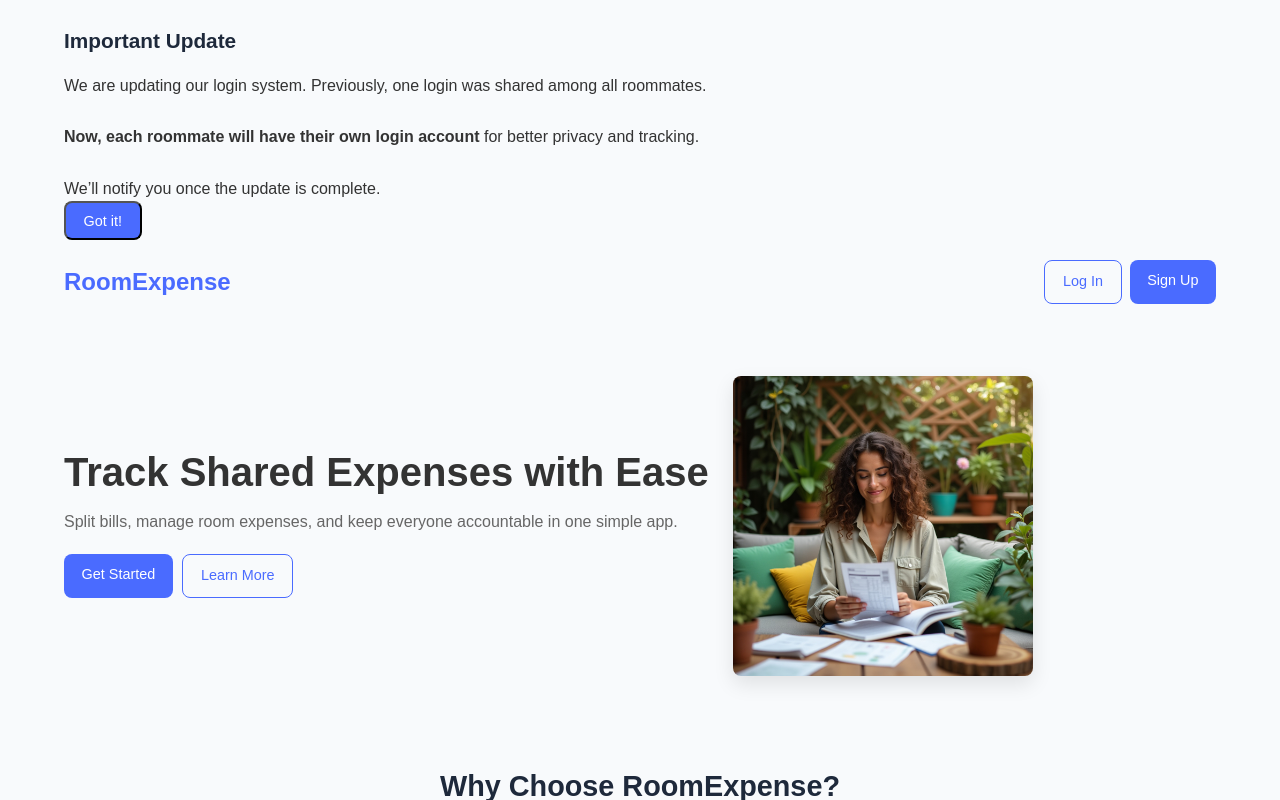
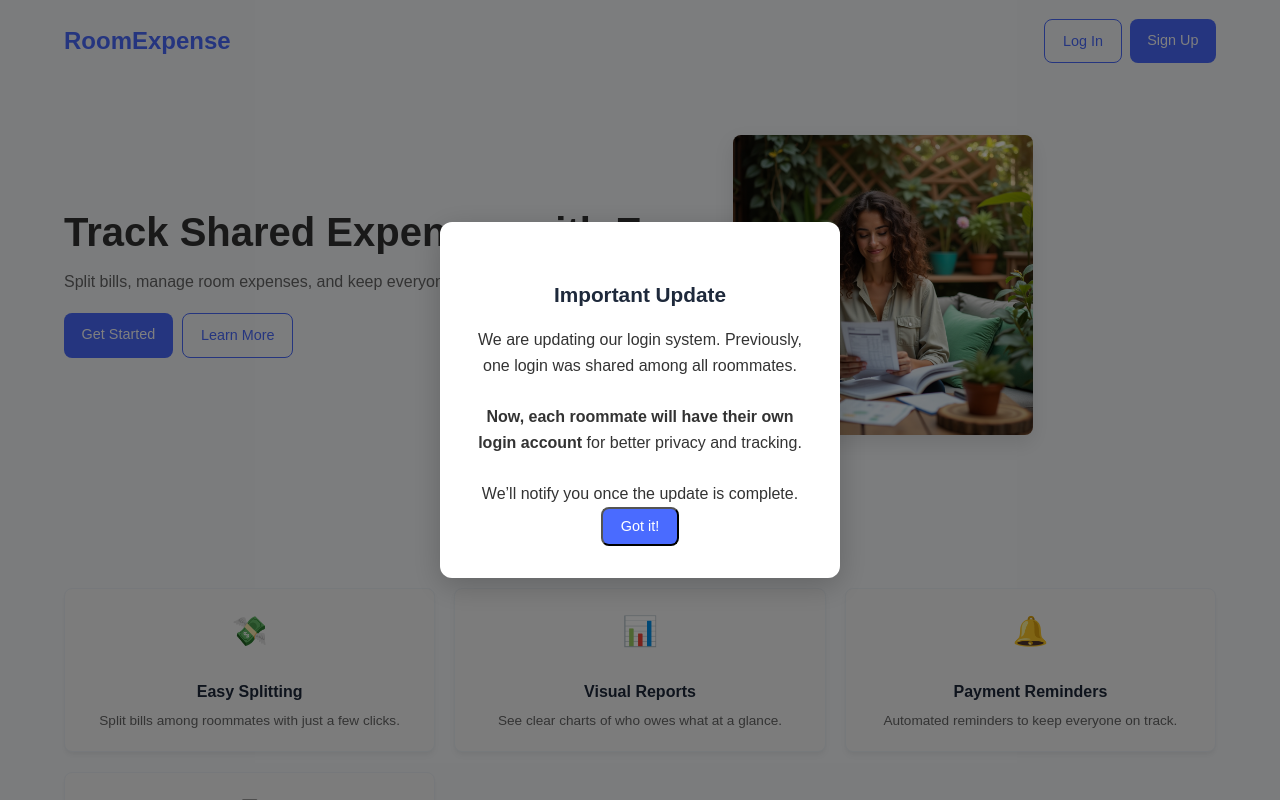
Before and after one commit to 2200039139/rooexpenses-frontend, a React (Create React App) app: page /homepage in a window 1280 px wide. Shown: the top 800 px of the page. Built offline with nearby package versions, Linux system fonts and the light colour scheme.

Commit message:
Update Invitations.css

```diff
--- a/src/components/Invitations.css
+++ b/src/components/Invitations.css
@@ -479,3 +479,25 @@ section h2 {
     font-size: 1.5rem;
   }
 }
+
+.popup-overlay {
+  position: fixed;
+  top: 0;
+  left: 0;
+  right: 0;
+  bottom: 0;
+  background: rgba(0, 0, 0, 0.5);
+  display: flex;
+  justify-content: center;
+  align-items: center;
+  z-index: 9999;
+}
+
+.popup-box {
+  background: #fff;
+  padding: 2rem;
+  border-radius: 12px;
+  max-width: 400px;
+  text-align: center;
+  box-shadow: 0 8px 30px rgba(0, 0, 0, 0.2);
+}
```
